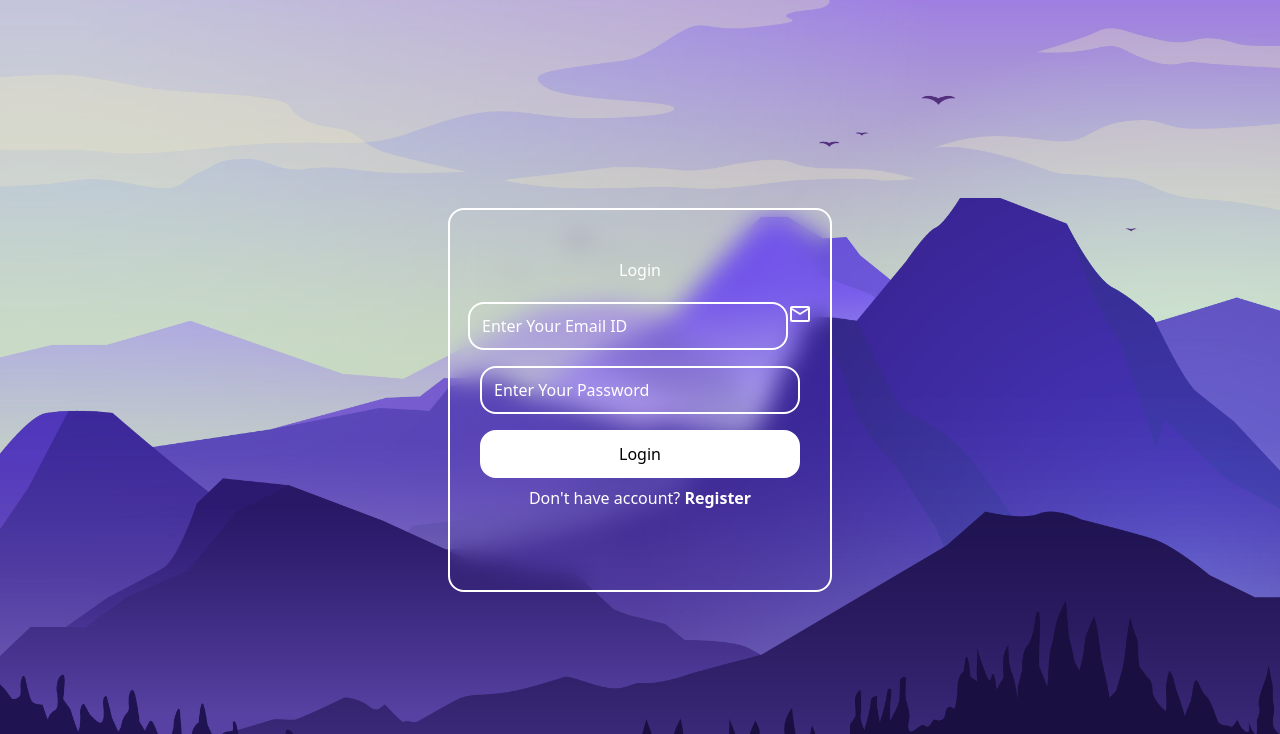
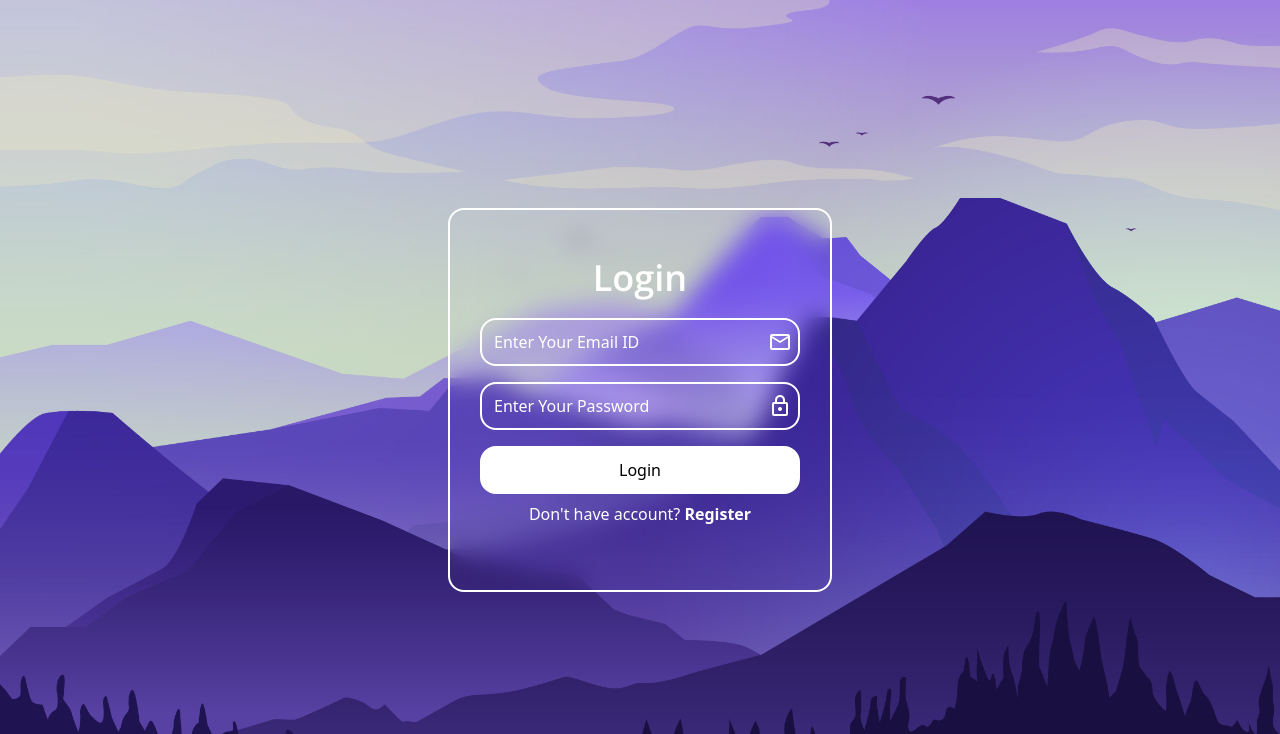
Before and after one commit to hashirmeraj/PRODIGY_FS_01, a PHP site: page / in a window 1280 px wide. Shown: the top 734 px of the page. Run offline with PHP 8.4, Linux system fonts and the light colour scheme.

Commit message:
Final login page

```diff
--- a/index.php
+++ b/index.php
@@ -4,6 +4,9 @@
 <head>
     <meta charset="UTF-8">
     <meta name="viewport" content="width=device-width, initial-scale=1.0">
+    <link rel="preconnect" href="https://fonts.googleapis.com">
+    <link rel="preconnect" href="https://fonts.gstatic.com" crossorigin>
+    <link href="https://fonts.googleapis.com/css2?family=Open+Sans:ital,wght@0,300..800;1,300..800&display=swap" rel="stylesheet">
     <link rel="stylesheet" href="https://fonts.googleapis.com/css2?family=Material+Symbols+Outlined:opsz,wght,FILL,GRAD@20..48,100..700,0..1,-50..200" />
     <link rel="stylesheet" href="./src/styles.css">
     <title>Login</title>
@@ -13,15 +16,20 @@
     <div class="container h-screen flex items-center justify-center text-white">
         <form action="#" method="post">
             <div class="login flex flex-col items-center  w-96 h-96 backdrop-blur-md border-solid border-2 border-white rounded-2xl">
-                <h1 class=" mt-12 mb-5">Login</h1>
+                <h1 class=" mt-12 mb-5 heading text-4xl font-semibold">Login</h1>
                 <div class=" flex">
                     <input class=" input mb-4 p-3 placeholder:text-white" type="email" placeholder="Enter Your Email ID" name="loginEmail" required>
-                    <span class="material-symbols-outlined ">
+                    <span class="material-symbols-outlined absolute mt-3 ml-72 ">
                         mail
                     </span>
                 </div>
-                <input class="input mb-4 p-3 placeholder:text-white" type="password" placeholder="Enter Your Password" name="loginPassword" required>
-                <button type="submit" class="input text-black bg-white mb-2">Login</button>
+                <div class=" flex">
+                    <input class="input mb-4 p-3 placeholder:text-white" type="password" placeholder="Enter Your Password" name="loginPassword" required>
+                    <span class="material-symbols-outlined absolute mt-3 ml-72">
+                        lock
+                    </span>
+                </div>
+                <button type="submit" class="input font-medium text-black bg-white mb-2">Login</button>
                 <span>Don't have account? <span class=" font-semibold"><a href="./register.php">Register</a></span></span>
             </div>
         </form>
--- a/src/styles.css
+++ b/src/styles.css
@@ -599,28 +599,17 @@ video {
   background-color: inherit;
 }
 
+.heading {
+  font-family: "Open Sans", sans-serif;
+  font-optical-sizing: auto;
+  font-weight: 600;
+  font-style: normal;
+  font-variation-settings:
+        "wdth" 100;
+}
+
 .absolute {
   position: absolute;
-}
-
-.relative {
-  position: relative;
-}
-
-.left-3 {
-  left: 0.75rem;
-}
-
-.top-1\/2 {
-  top: 50%;
-}
-
-.order-2 {
-  order: 2;
-}
-
-.order-1 {
-  order: 1;
 }
 
 .mb-2 {
@@ -635,8 +624,8 @@ video {
   margin-bottom: 1.25rem;
 }
 
-.mt-1 {
-  margin-top: 0.25rem;
+.ml-72 {
+  margin-left: 18rem;
 }
 
 .mt-12 {
@@ -645,10 +634,6 @@ video {
 
 .mt-3 {
   margin-top: 0.75rem;
-}
-
-.mr-7 {
-  margin-right: 1.75rem;
 }
 
 .flex {
@@ -665,15 +650,6 @@ video {
 
 .w-96 {
   width: 24rem;
-}
-
-.-translate-y-1\/2 {
-  --tw-translate-y: -50%;
-  transform: translate(var(--tw-translate-x), var(--tw-translate-y)) rotate(var(--tw-rotate)) skewX(var(--tw-skew-x)) skewY(var(--tw-skew-y)) scaleX(var(--tw-scale-x)) scaleY(var(--tw-scale-y));
-}
-
-.transform {
-  transform: translate(var(--tw-translate-x), var(--tw-translate-y)) rotate(var(--tw-rotate)) skewX(var(--tw-skew-x)) skewY(var(--tw-skew-y)) scaleX(var(--tw-scale-x)) scaleY(var(--tw-scale-y));
 }
 
 .flex-col {
@@ -714,8 +690,21 @@ video {
   padding: 0.75rem;
 }
 
+.text-4xl {
+  font-size: 2.25rem;
+  line-height: 2.5rem;
+}
+
+.font-bold {
+  font-weight: 700;
+}
+
 .font-semibold {
   font-weight: 600;
+}
+
+.font-medium {
+  font-weight: 500;
 }
 
 .text-black {
@@ -726,11 +715,6 @@ video {
 .text-white {
   --tw-text-opacity: 1;
   color: rgb(255 255 255 / var(--tw-text-opacity));
-}
-
-.text-gray-400 {
-  --tw-text-opacity: 1;
-  color: rgb(156 163 175 / var(--tw-text-opacity));
 }
 
 .backdrop-blur-md {
```
Also changed, not shown: src/input.css (+10 -0 lines).
